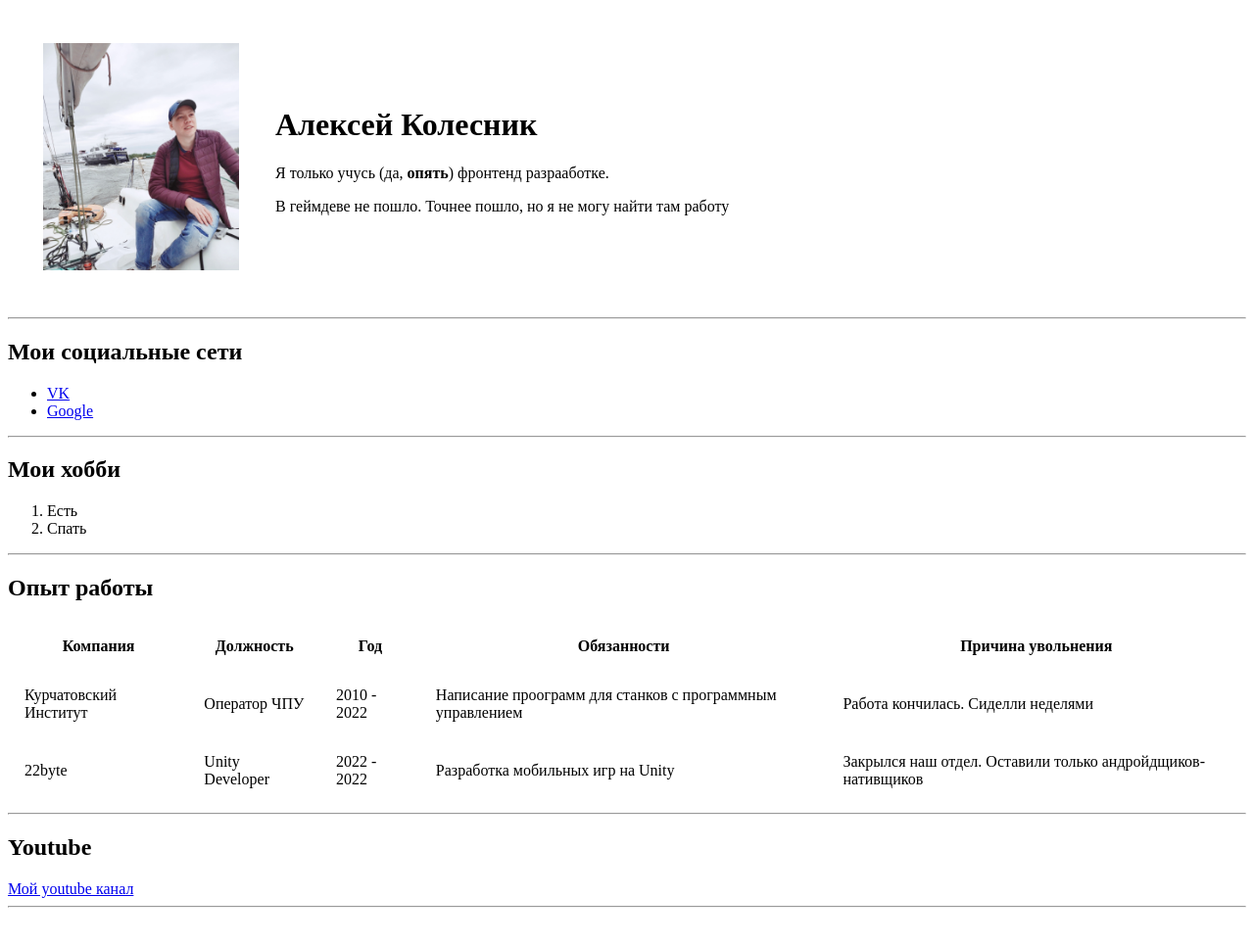
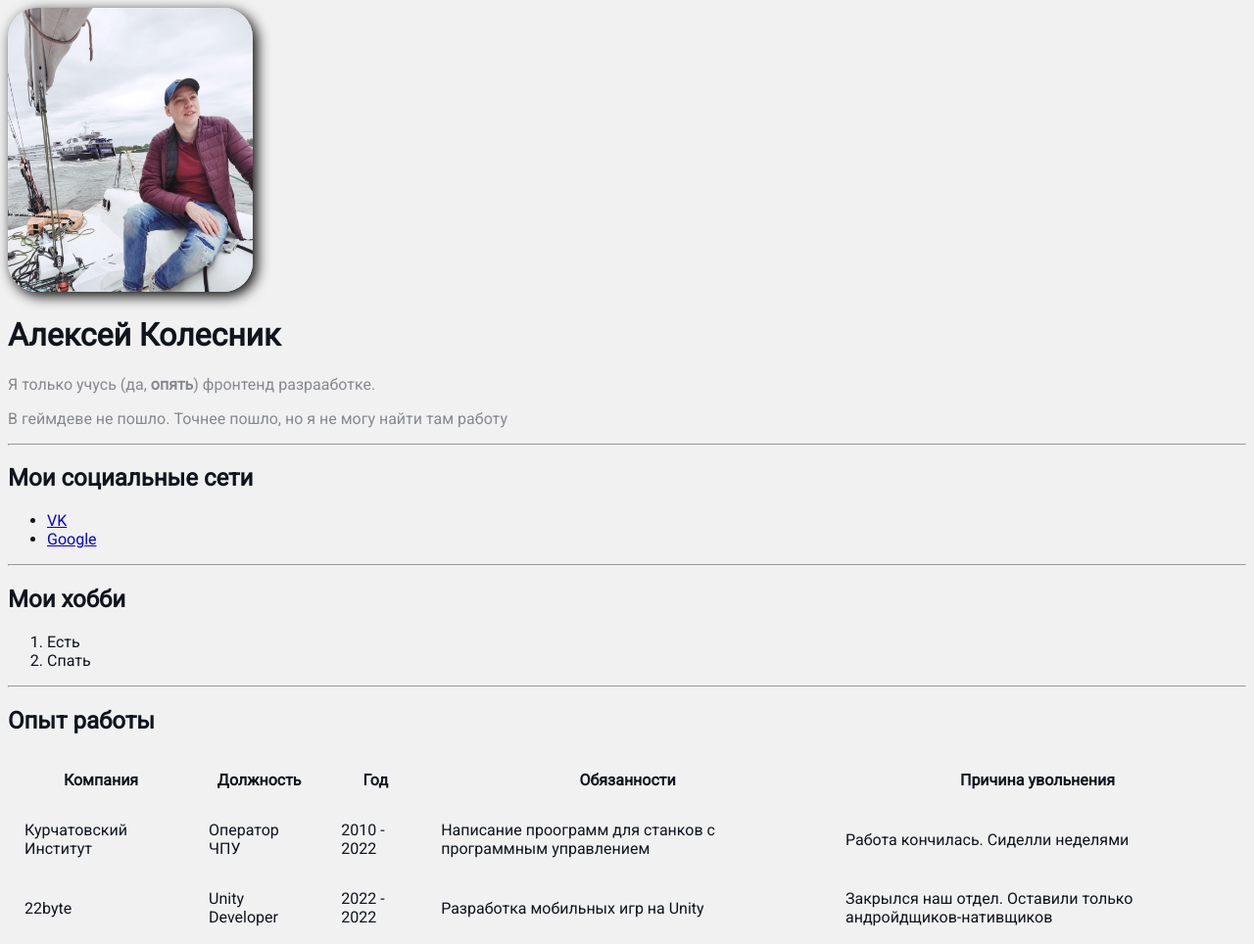
Before and after one commit to AlexeyKolesnik94/MyVC, a plain HTML site: page index.html in a window 1280 px wide. Shown: the top 964 px of the page at 98% size. Drawn offline with Linux system fonts and the light colour scheme.

Commit message:
add some styles

```diff
--- a/index.html
+++ b/index.html
@@ -4,24 +4,17 @@
     <head>
         <meta charset="UTF-8">
         <title>My CV</title>
-        <link rel="stylesheet" href="Style.css">
+        <link rel="stylesheet" href="styles.css">
     </head>
 
     <body>
+        <div class="startInfo">
+            <img src="12.jpeg" alt="Картинка проеблась" class="avatar">
+            <h1>Алексей Колесник</h1>
+            <p>Я только учусь (да, <strong>опять</strong>) фронтенд разрааботке.</p>
+            <p>В геймдеве не пошло. Точнее пошло, но я не могу найти там работу</p>
 
-        <table cellspacing="35">
-            <tr>
-                <td>
-                    <img src="12.jpeg" width="200" alt="Картинка проеблась">
-                </td>
-
-                <td>
-                    <h1>Алексей Колесник</h1>
-                    <p>Я только учусь (да, <strong>опять</strong>) фронтенд разрааботке.</p>
-                    <p>В геймдеве не пошло. Точнее пошло, но я не могу найти там работу</p>
-                </td>
-            </tr>
-        </table>
+        </div>
 
         <hr>
         <h2>Мои социальные сети</h2>
@@ -69,7 +62,7 @@
 
         <hr>
         <h2>Youtube</h2>
-        <a href="MyYouTube.html">Мой youtube канал</a>
+        <a href="myYouTube.html">Мой youtube канал</a>
 
         <hr>
         <br>
--- /dev/null
+++ b/styles.css
@@ -0,0 +1,20 @@
+@import url('https://fonts.googleapis.com/css2?family=Roboto&display=swap');
+
+body {
+    background-color: #f1f1f1;
+    color: #0f141e;
+
+    font-size: 16px;
+    font-weight: normal;
+    font-family: 'Roboto', sans-serif;
+}
+
+.avatar {
+    width: 250px;
+    border-radius: 30px ;
+    box-shadow: 4px 4px 14px rgba(0, 0, 0, 1);
+}
+
+.startInfo p {
+    color: #86898f;
+}
```
Also changed, not shown: Style.css (deleted), myYouTube.html (renamed from MyYouTube.html).
